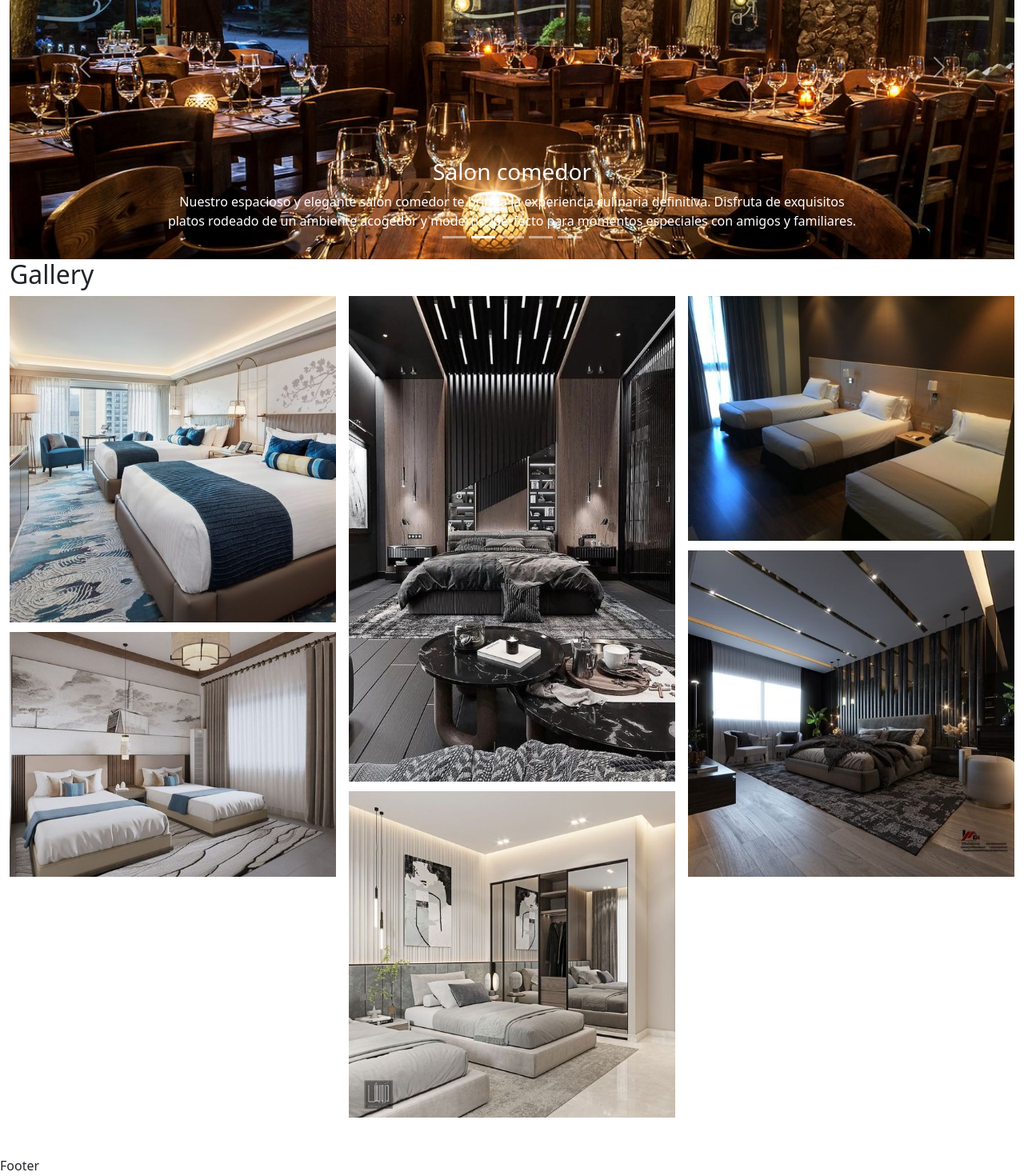
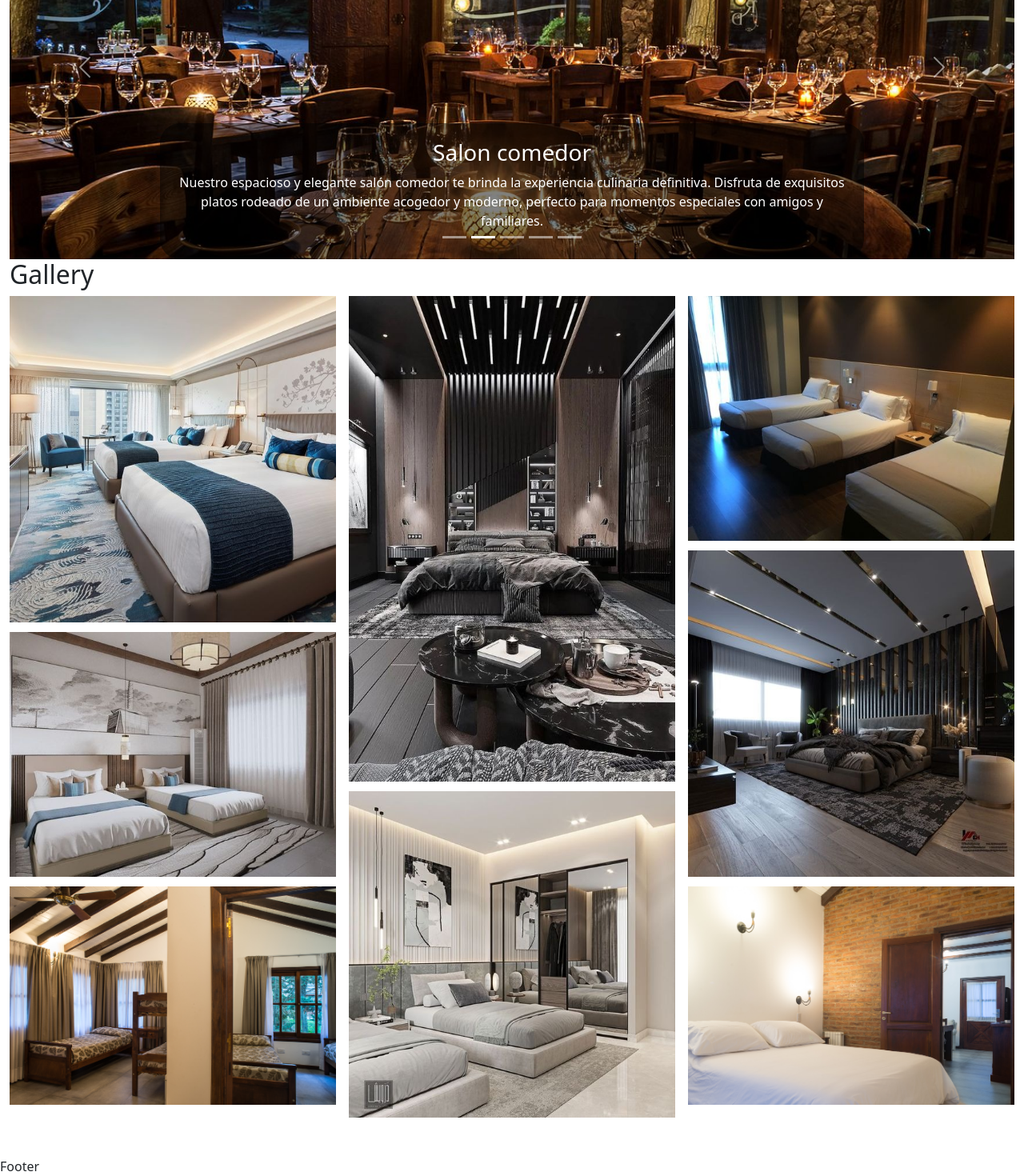
Before and after one commit to Lucianocabelloo/Frontend-ProyectoFinal-3, a React (Vite) app: page / in a window 1280 px wide. Shown: the part 228-1698 px from the top of the page at 80% size. Built offline with nearby package versions, Linux system fonts and the light colour scheme.

Commit message:
Se agrego: Mas imagenes a la galeria

```diff
--- a/src/components/pages/gallery/Gallery.jsx
+++ b/src/components/pages/gallery/Gallery.jsx
@@ -6,6 +6,8 @@ import  img3 from "../../../assets/img/room3.jpg"
 import  img4 from "../../../assets/img/room4.jpg"
 import  img5 from "../../../assets/img/room5.jpg"
 import  img6 from "../../../assets/img/room6.jpg"
+import  img7 from "../../../assets/img/room7.jpg"
+import  img8 from "../../../assets/img/room8.jpg"
 import CarouselGalery from './CarouselGalery'
 import "./gallery.css"
 
@@ -19,6 +21,10 @@ const Gallery = () => {
         {
         id: 2,
         imgSrc: img2
+    },
+    {
+        id: 8,
+        imgSrc: img8
     },
     {
     id: 5,
@@ -35,7 +41,13 @@ const Gallery = () => {
         {
         id: 6,
         imgSrc: img6
-    }
+    },
+        {
+        id: 7,
+        imgSrc: img7
+    },
+
+
 ]
 const [model, setModel] = useState(false)
 const [tempImgSrc, setTempImgSrc] = useState("")
--- a/src/components/pages/gallery/gallery.css
+++ b/src/components/pages/gallery/gallery.css
@@ -106,6 +106,12 @@ z-index: 999;
   }
 
 
+  .carousel-caption{
+    background-color: rgba(0, 0, 0, 0.493);
+    padding: 8px 16px;
+    border-radius: 25px;
+  }
+
   @media (max-width: 400px){
     .carousel-container {
         height: 30vh;
```
Also changed, not shown: src/assets/img/room7.jpg (added), src/assets/img/room8.jpg (added).
